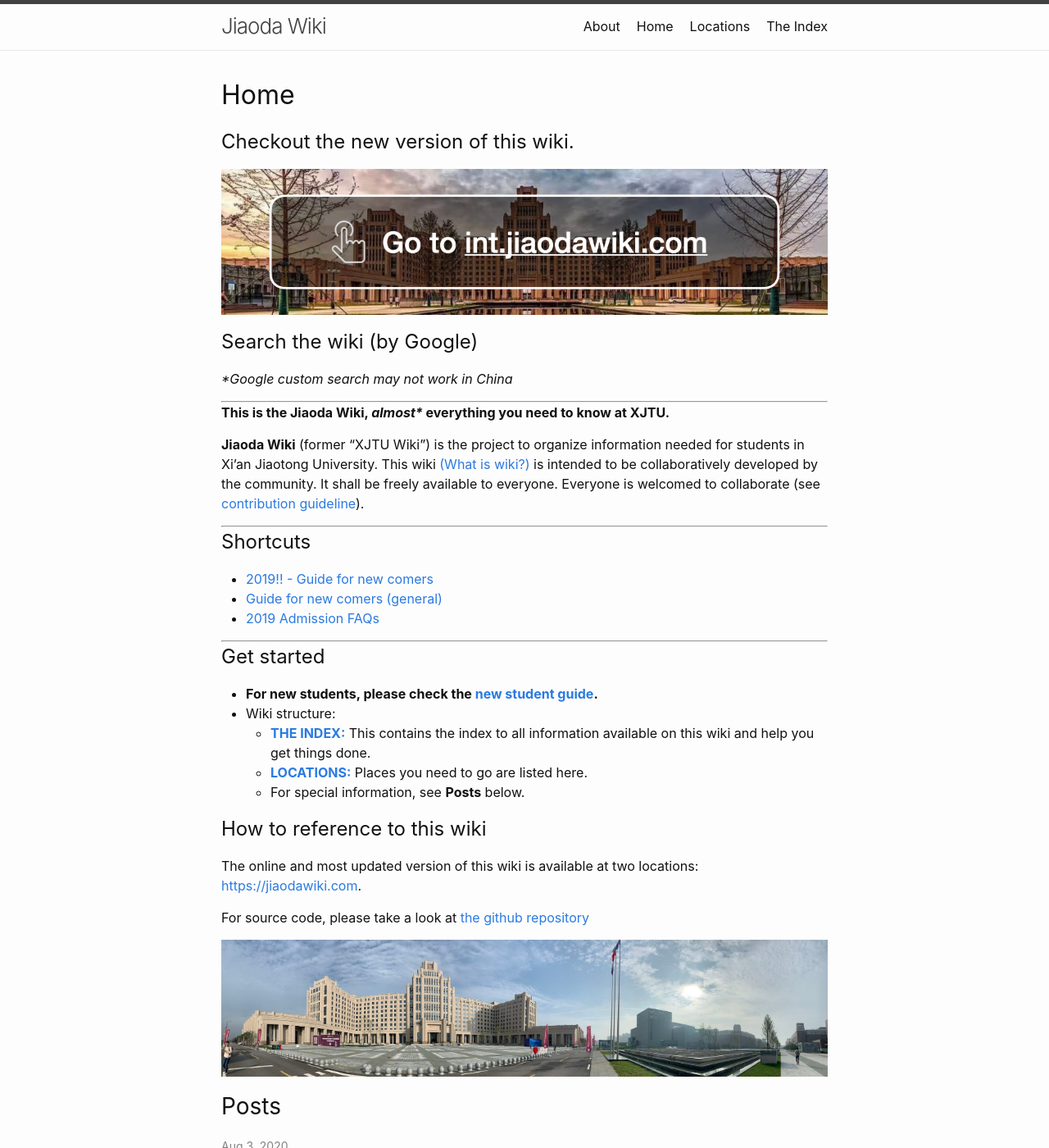
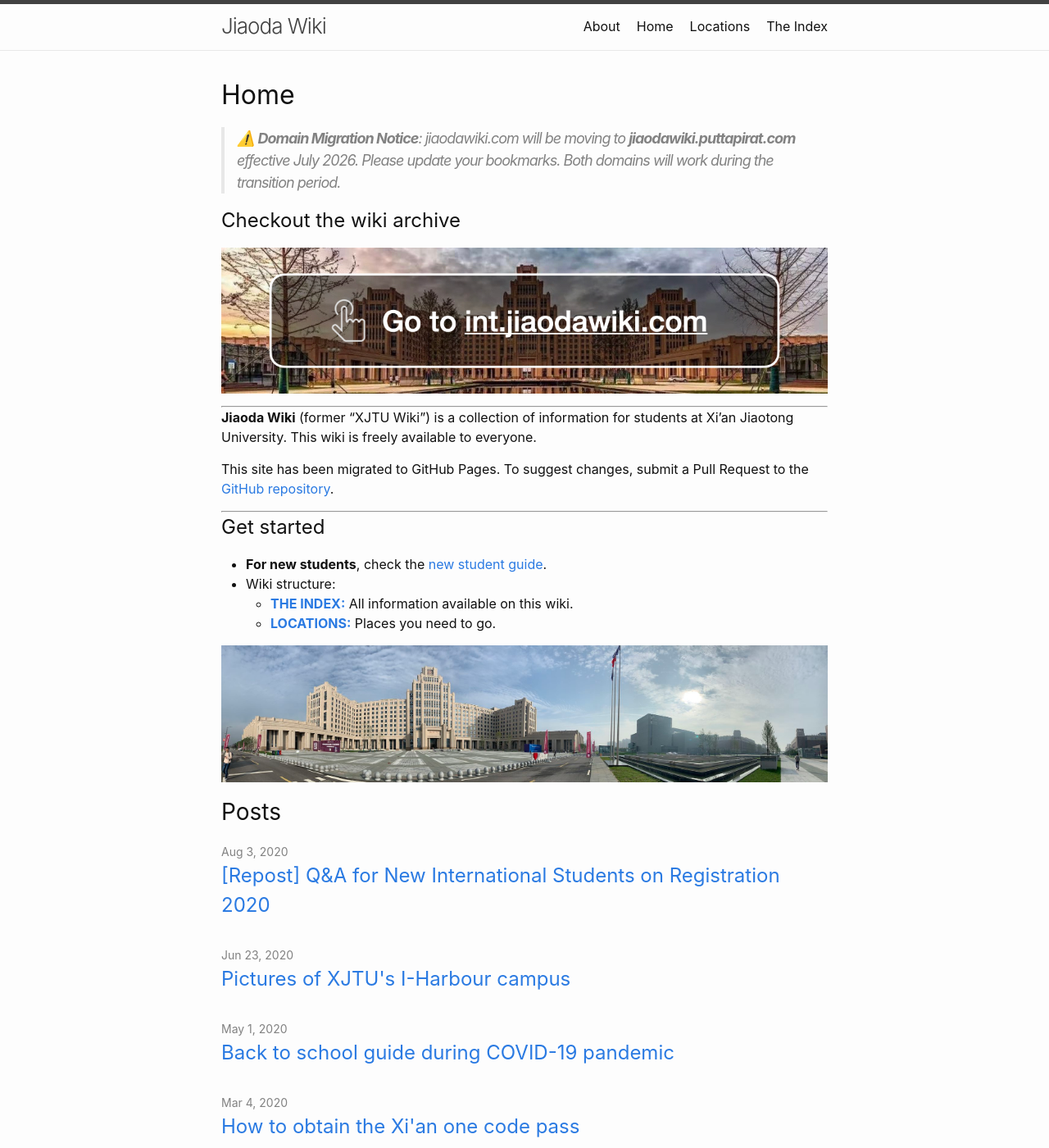
Before and after one commit to xjtu-wiki/xjtu-wiki.github.io, a Jekyll site: the page built from index.md, in a window 1280 px wide and 1400 px high. Shown: the whole window at 82% size. Built offline with Jekyll 4.4.1, drawn with Linux system fonts in a browser that asks for light colours; comment, search, counter and statistics services are not loaded.

Commit message:
Add domain migration notice (effective July 2026)

```diff
--- a/index.md
+++ b/index.md
@@ -2,41 +2,26 @@
 layout: home
 title: Home
 ---
-## Checkout the new version of this wiki.
+
+> ⚠️ **Domain Migration Notice**: jiaodawiki.com will be moving to **jiaodawiki.puttapirat.com** effective July 2026. Please update your bookmarks. Both domains will work during the transition period.
+
+## Checkout the wiki archive
 <a href="https://int.jiaodawiki.com">
 ![](assets/img/iharbour-pano/int-banner.jpeg)
 </a>
 
-## Search the wiki (by Google)
-<script async src="https://cse.google.com/cse.js?cx=000245031814142933815:alqk4xr94xv"></script>
-<div class="gcse-search"></div>
-_*Google custom search may not work in China_
-
 ---
 
-**This is the Jiaoda Wiki, _almost*_ everything you need to know at XJTU.**
+**Jiaoda Wiki** (former "XJTU Wiki") is a collection of information for students at Xi'an Jiaotong University. This wiki is freely available to everyone.
 
-**Jiaoda Wiki** (former "XJTU Wiki") is the project to organize information needed for students in Xi'an Jiaotong University. This wiki [(What is wiki?)](https://en.wikipedia.org/wiki/Wiki) is intended to be collaboratively developed by the community. It shall be freely available to everyone. Everyone is welcomed to collaborate (see [contribution guideline](/about/)).
-
----
-
-## Shortcuts
-* [2019!! - Guide for new comers](/guidelines/2019-new-comers)
-* [Guide for new comers (general)](/guidelines/new-comers)
-* [2019 Admission FAQs](/guidelines/2019-admission-faq)
+This site has been migrated to GitHub Pages. To suggest changes, submit a Pull Request to the [GitHub repository](https://github.com/xjtu-wiki/xjtu-wiki.github.io).
 
 ---
 
 ## Get started
-* **For new students, please check the [new student guide](/guidelines/new-comers).**
+* **For new students**, check the [new student guide](/guidelines/new-comers).
 * Wiki structure:
-  * [**THE INDEX:**](/the-index) This contains the index to all information available on this wiki and help you get things done.
-  * [**LOCATIONS:**](/locations) Places you need to go are listed here.
-  * For special information, see **Posts** below.
-
-## How to reference to this wiki
-The online and most updated version of this wiki is available at two locations: [https://jiaodawiki.com](https://jiaodawiki.com).
-
-For source code, please take a look at [the github repository](https://github.com/xjtu-wiki/xjtu-wiki.github.io)
+  * [**THE INDEX:**](/the-index) All information available on this wiki.
+  * [**LOCATIONS:**](/locations) Places you need to go.
 
 ![](/assets/img/iharbour-pano/iharbour-cover.jpg)
```
